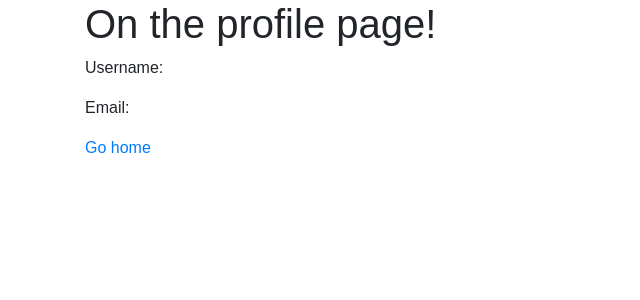
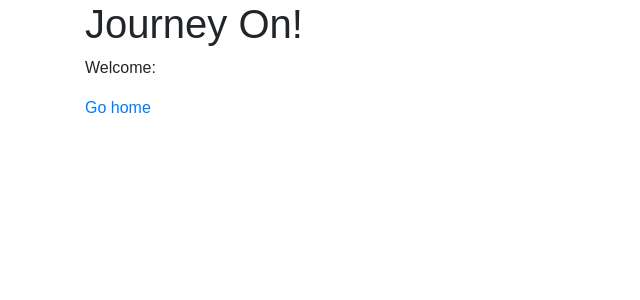
Before and after one commit to Throwback74/Journey_On, a React (Create React App) app in the folder client/: page /profile/1 in a window 1280 px wide. Shown: the top 300 px of the page, without its empty margins (0-640 px from the left). Built offline with nearby package versions, Linux system fonts and the light colour scheme; no server answers; sample sign-in values are in the browser's storage.

Commit message:
yesterday

```diff
--- a/client/src/components/Hub/Profile.js
+++ b/client/src/components/Hub/Profile.js
@@ -22,9 +22,9 @@ class Profile extends Component {
   render() {
     return (
       <div className="container Profile">
-        <h1>On the profile page!</h1>
-        <p>Username: {this.state.username}</p>
-        <p>Email: {this.state.email}</p>
+        <h1>Journey On!</h1>
+        <p>Welcome: {this.state.username}</p>
+
         <Link to="/home">Go home</Link>
       </div>
     )
```
